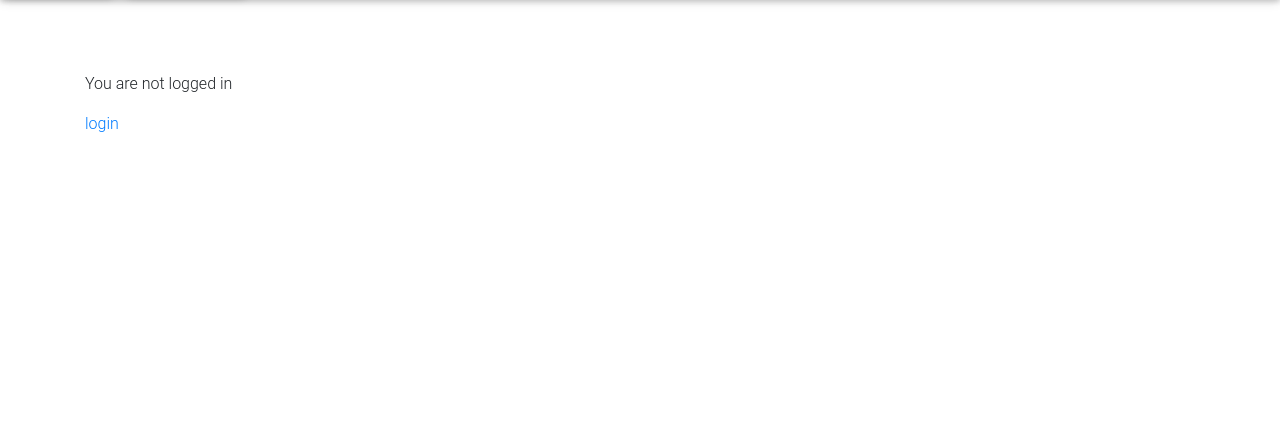
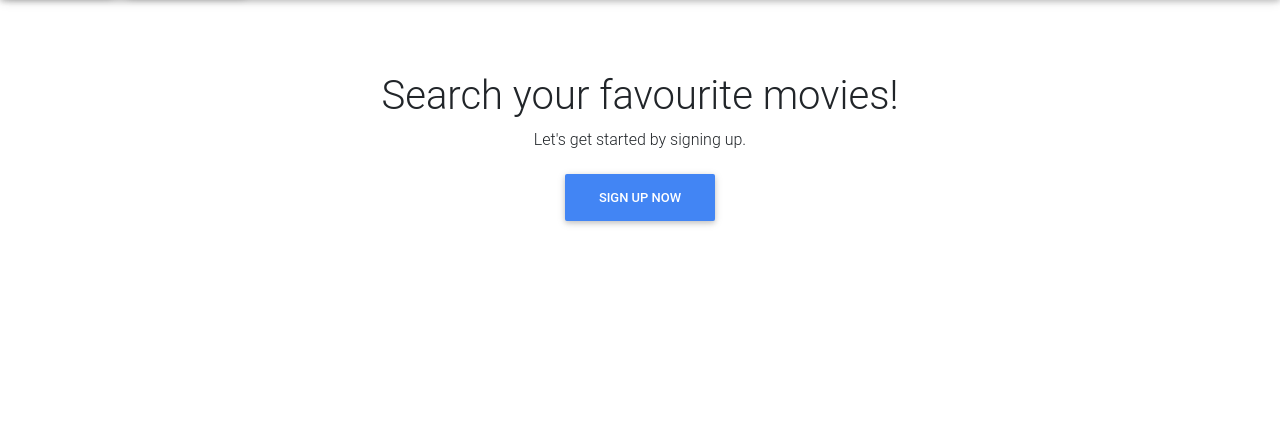
Before and after one commit to patrykwiener/movie-database, a Django app: page / in a window 1280 px wide. Shown: the part 56-481 px from the top of the page. Run offline with Django 3.2, Linux system fonts and the light colour scheme; some libraries are stand-ins or nearby versions.

Commit message:
Home page change.

```diff
--- a/templates/home.html
+++ b/templates/home.html
@@ -10,8 +10,16 @@
         {% if user.is_authenticated %}
             <p>Hi {{ user.username }}</p>
         {% else %}
-            <p>You are not logged in</p>
-            <a href="{% url 'login' %}">login</a>
+            <div class="d-flex align-items-center">
+                <div class="container text-center">
+                    <h1>Search your favourite movies!</h1>
+                    <p>Let's get started by signing up.</p>
+                    <a href="{% url 'accounts:signup' %}"
+                       class="btn btn-primary btn-rounded" role="button">
+                        <span><strong>Sign Up Now</strong></span>
+                    </a>
+                </div>
+            </div>
         {% endif %}
     </div>
 {% endblock %}
```
